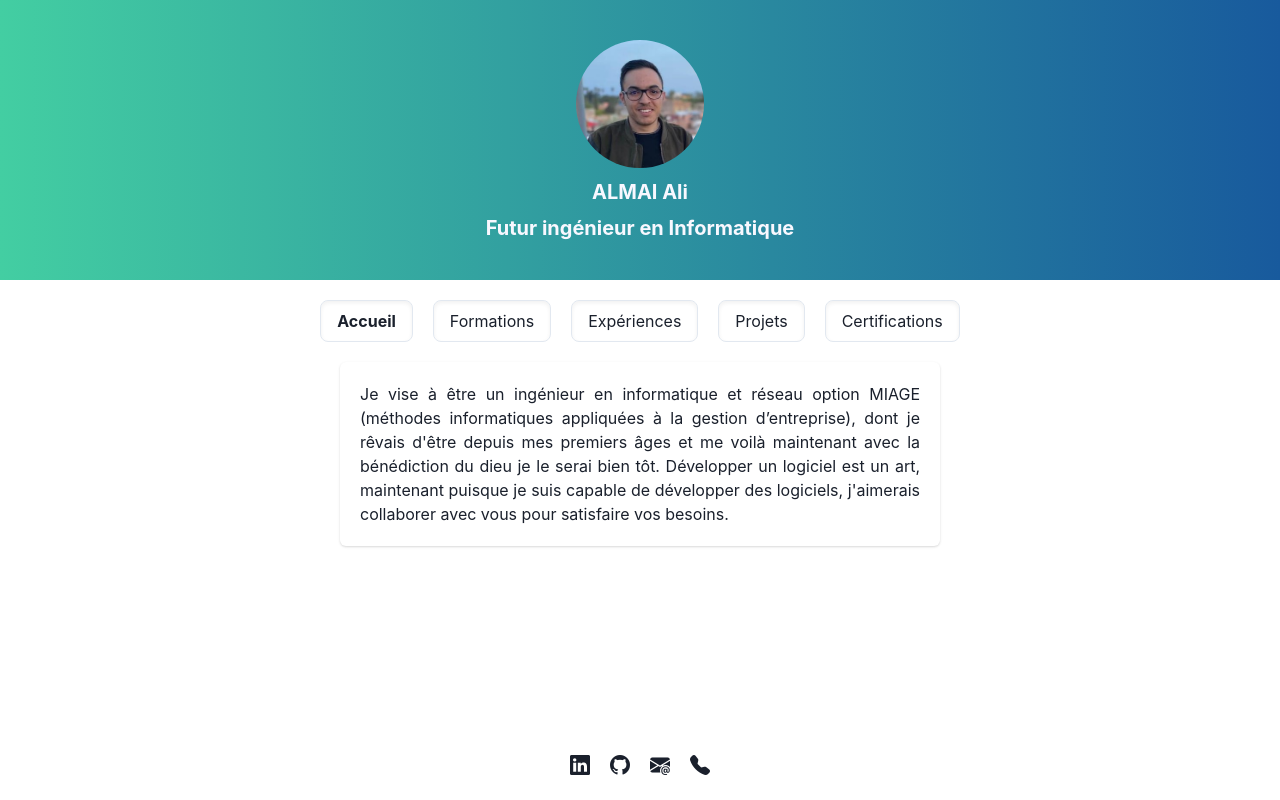
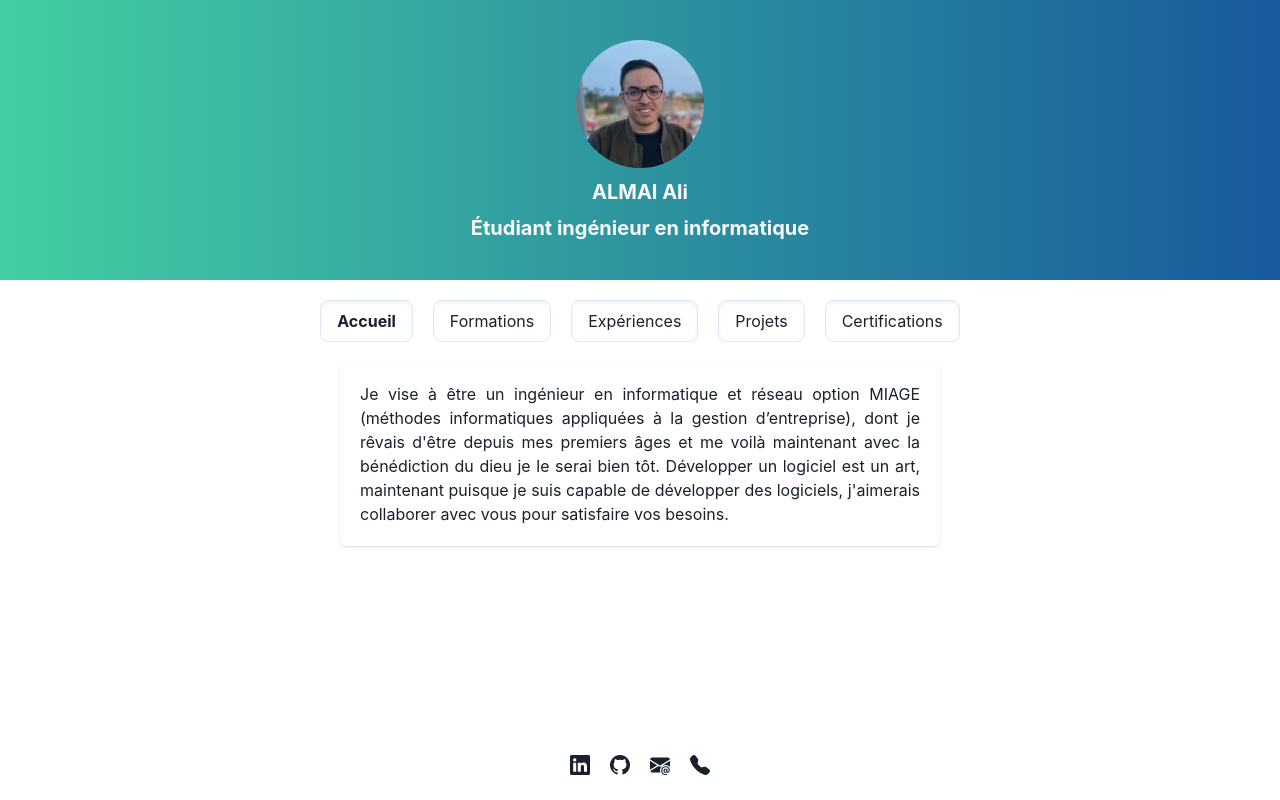
Before and after one commit to voidnowhere/portfolio, a React (Create React App) app: page / in a window 1280 px wide. Built offline with nearby package versions, Linux system fonts and the light colour scheme.

Commit message:
heading first changed

```diff
--- a/src/components/Header.js
+++ b/src/components/Header.js
@@ -9,7 +9,7 @@ function Header() {
                 <Flex flexDirection="column" alignItems="center" gap={3}>
                     <Avatar size="2xl" src={myImage} alt="My image"/>
                     <Heading size="md" color="ghostwhite">ALMAI Ali</Heading>
-                    <Heading size="md" color="ghostwhite">Futur ingénieur en Informatique</Heading>
+                    <Heading size="md" color="ghostwhite">Étudiant ingénieur en informatique</Heading>
                 </Flex>
             </Box>
             <Flex as="nav" py={5} justifyContent="center" flexWrap="wrap" gap={5}>
```
